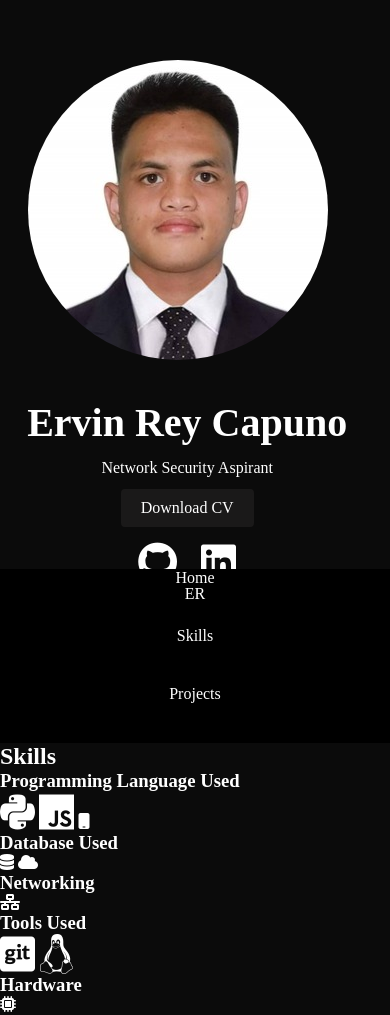
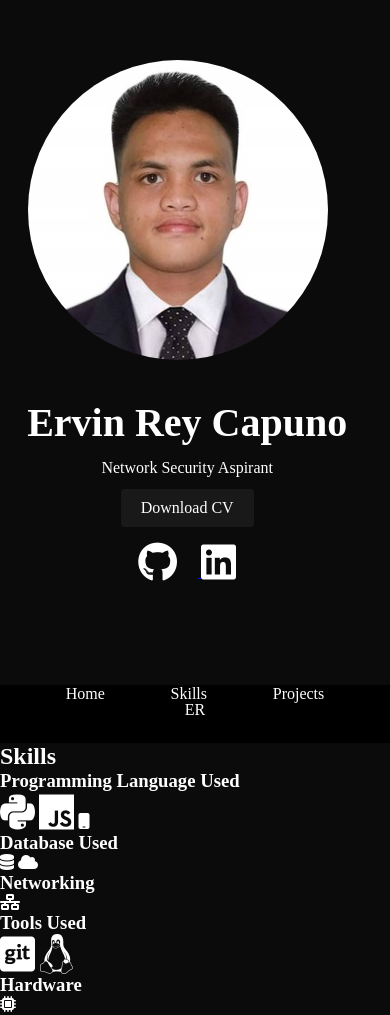
Before and after one commit to Ervin-Capuno/ervin_capuno_website, a plain HTML site: page index.html in a window 390 px wide. Shown: the part 101-1116 px from the top of the page. Drawn offline with Linux system fonts and the light colour scheme.

Commit message:
fix the navigation bar

```diff
--- a/files/style.css
+++ b/files/style.css
@@ -68,6 +68,11 @@ main {
 		justify-content: center;
 		align-items: space-evenly;
 	}
+	.navbar .navbar-nav{
+		flex-direction: row;
+		align-items: center;
+		justify-content: space-evenly;
+	}
 	ul{
 		display: flex;
 		flex-direction: row;
```
